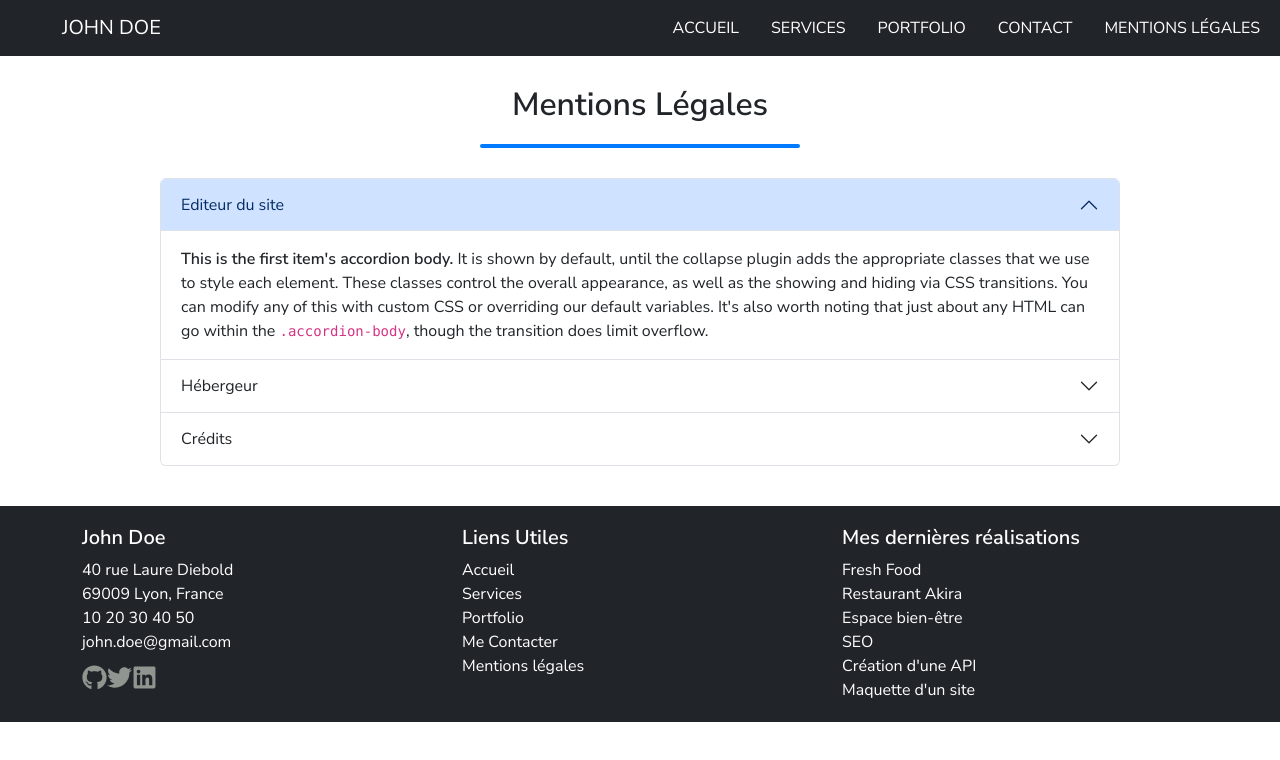
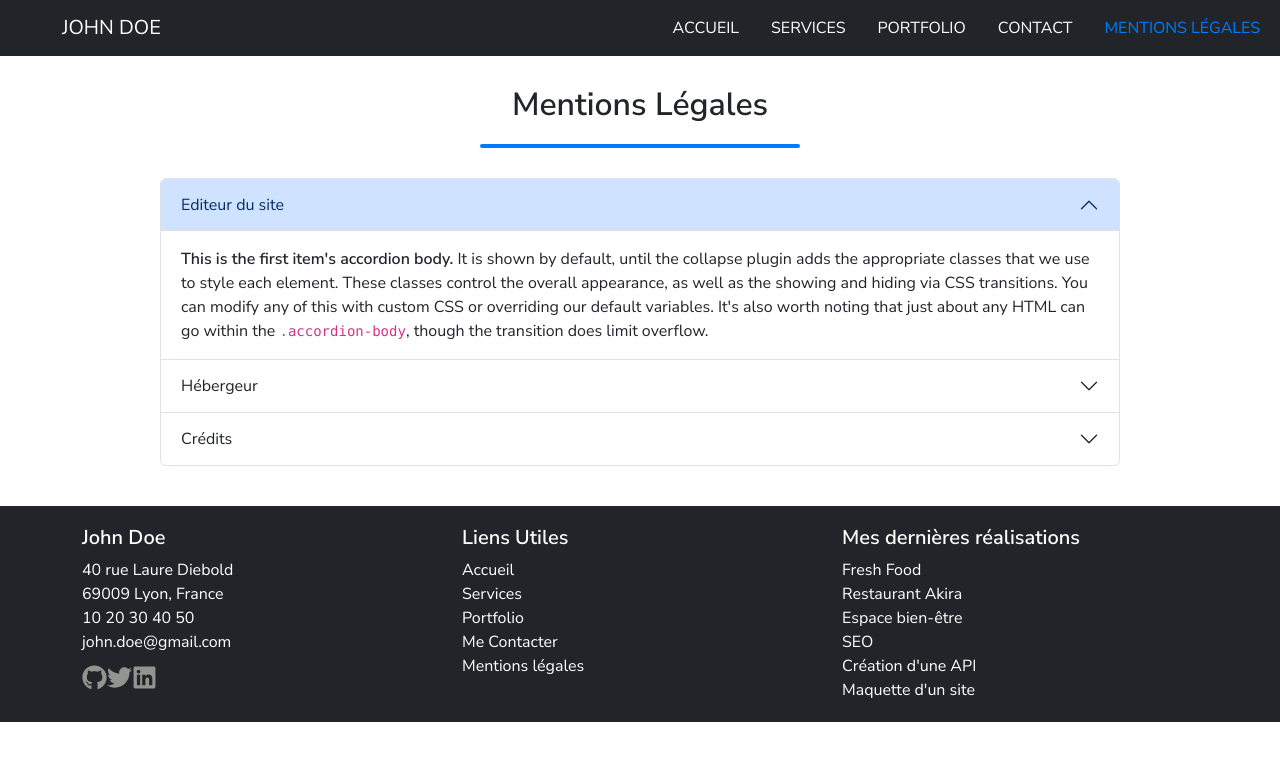
Before and after one commit to cochearno/mon-portfolio, a React (Create React App) app: page /Mentions in a window 1280 px wide. Shown: the top 760 px of the page. Built offline with nearby package versions, Linux system fonts and the light colour scheme.

Commit message:
starting finish

```diff
--- a/src/components/navbar.js
+++ b/src/components/navbar.js
@@ -1,5 +1,5 @@
 import React from "react";
-import { Link } from "react-router-dom";
+import { Link, NavLink } from "react-router-dom";
 import "../styles/style.scss";
 
 function Navbar() {
@@ -27,54 +27,84 @@ function Navbar() {
         <div className="collapse navbar-collapse" id="navbarResponsive">
           <ul className="navbar-nav ms-auto">
             <li className="nav-item">
-              <Link
-                className="nav-link active"
+              <NavLink
+                className={({ isActive, isPending }) =>
+                  isPending
+                    ? "nav-link pending"
+                    : isActive
+                    ? "nav-link active"
+                    : "nav-link"
+                }
                 style={{ color: "white", textTransform: "uppercase" }}
                 aria-current="page"
                 to="/Accueil"
               >
                 Accueil
-              </Link>
+              </NavLink>
             </li>
             <li className="nav-item">
-              <Link
-                className="nav-link active"
+              <NavLink
+                className={({ isActive, isPending }) =>
+                  isPending
+                    ? "nav-link pending"
+                    : isActive
+                    ? "nav-link active"
+                    : "nav-link"
+                }
                 style={{ color: "white", textTransform: "uppercase" }}
                 aria-current="page"
                 to="/Services"
               >
                 Services
-              </Link>
+              </NavLink>
             </li>
             <li className="nav-item">
-              <Link
-                className="nav-link active"
+              <NavLink
+                className={({ isActive, isPending }) =>
+                  isPending
+                    ? "nav-link pending"
+                    : isActive
+                    ? "nav-link active"
+                    : "nav-link"
+                }
                 style={{ color: "white", textTransform: "uppercase" }}
                 aria-current="page"
                 to="/Portfolio"
               >
                 Portfolio
-              </Link>
+              </NavLink>
             </li>
             <li className="nav-item">
-              <Link
-                className="nav-link active"
+              <NavLink
+                className={({ isActive, isPending }) =>
+                  isPending
+                    ? "nav-link pending"
+                    : isActive
+                    ? "nav-link active"
+                    : "nav-link"
+                }
                 style={{ color: "white", textTransform: "uppercase" }}
                 aria-current="page"
                 to="/Contact"
               >
                 Contact
-              </Link>
+              </NavLink>
             </li>
             <li className="nav-item">
-              <Link
-                className="nav-link active"
+              <NavLink
+                className={({ isActive, isPending }) =>
+                  isPending
+                    ? "nav-link pending"
+                    : isActive
+                    ? "nav-link active"
+                    : "nav-link"
+                }
                 style={{ color: "white", textTransform: "uppercase" }}
                 aria-current="page"
                 to="Mentions"
               >
                 Mentions Légales
-              </Link>
+              </NavLink>
             </li>
           </ul>
         </div>
--- a/src/styles/style.Scss
+++ b/src/styles/style.Scss
@@ -453,3 +453,13 @@ h5 {
 .avatar {
   height: 20vh;
 }
+.nav-link {
+  color: white;
+  transition: color 0.3s;
+  &.active {
+    color: #007bff !important;
+  }
+  &.pending {
+    color: white;
+  }
+}
```
